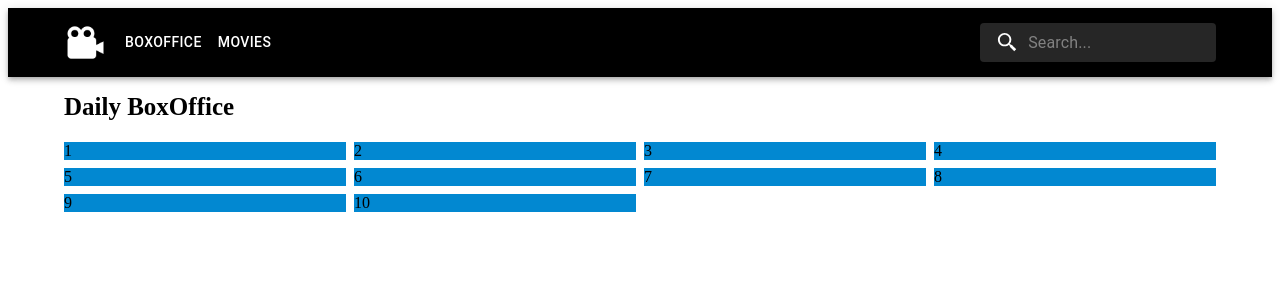
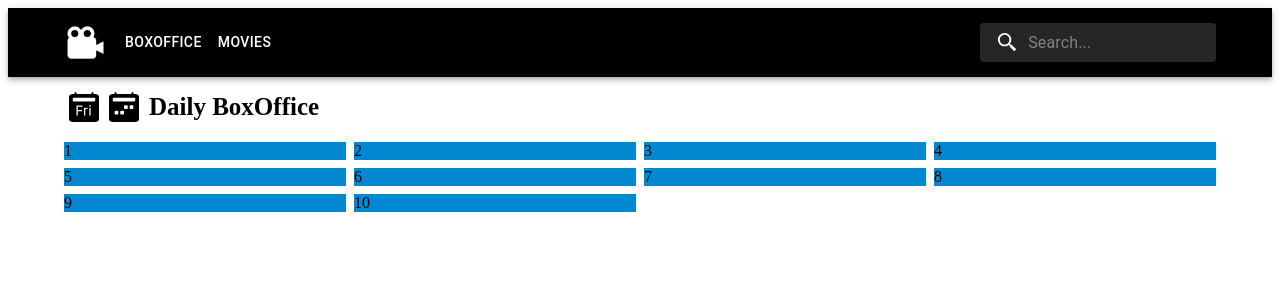
Before and after one commit to eomdh/react-movie-app, a React (Create React App) app in the folder client/: page / in a window 1280 px wide. Shown: the top 300 px of the page. Built offline with nearby package versions, Linux system fonts and the light colour scheme.

Commit message:
AppLayouts: Header 구현 중

```diff
--- a/client/src/components/AppLayout.js
+++ b/client/src/components/AppLayout.js
@@ -1,26 +1,38 @@
-import React from 'react';
+import React, { useCallback, useState } from 'react';
 import { Box, Container, Grid } from '@mui/material';
+import { BsFillCalendar2DayFill, BsFillCalendar2WeekFill } from 'react-icons/bs'
 /** @jsxImportSource @emotion/react */
 import { css } from '@emotion/react';
 
-const HeaderStyle = css`
+const headerStyle = css`
     display: flex;
     align-items: center;
     font-size: 25px;
     font-weight: bold;
     height: 60px;
     margin-bottom: 5px;
+    padding-left: 5px;
 `;
 
-const IconStyle = css`
-    font-size: 40px;
-    margin-right: 5px;
+const iconStyle = css`
+    font-size: 30px;
+    margin-right: 10px;
 `;
 
 function AppLayout() {
+    // true : daily, false : weekly
+    const [period, setPeriod] = useState(true);
+
+    // daily <-> weekly 전환하기 구현
+    const handleTimePeriod = useCallback(() => {
+        setPeriod((prev) => !prev);
+    }, [period]);
+
     return (
         <Container maxWidth="lg">
-            <Box css={HeaderStyle}>
+            <Box css={headerStyle}>
+                <BsFillCalendar2DayFill css={iconStyle} onClick={handleTimePeriod} />
+                <BsFillCalendar2WeekFill css={iconStyle} onClick={handleTimePeriod} />
                 Daily BoxOffice
             </Box>
             <Grid container spacing={1}>
--- a/client/src/components/NavBar.js
+++ b/client/src/components/NavBar.js
@@ -1,5 +1,5 @@
 import React from 'react';
-import { AppBar, Box, Toolbar, Container, Button, InputBase, IconButton, Menu, MenuItem, Typography, Stack } from '@mui/material';
+import { AppBar, Box, Toolbar, Container, Button, InputBase, IconButton, Menu, MenuItem, Typography } from '@mui/material';
 import { BiSearchAlt2 } from "react-icons/bi";
 import { TfiMenu } from "react-icons/tfi";
 /** @jsxImportSource @emotion/react */
```
